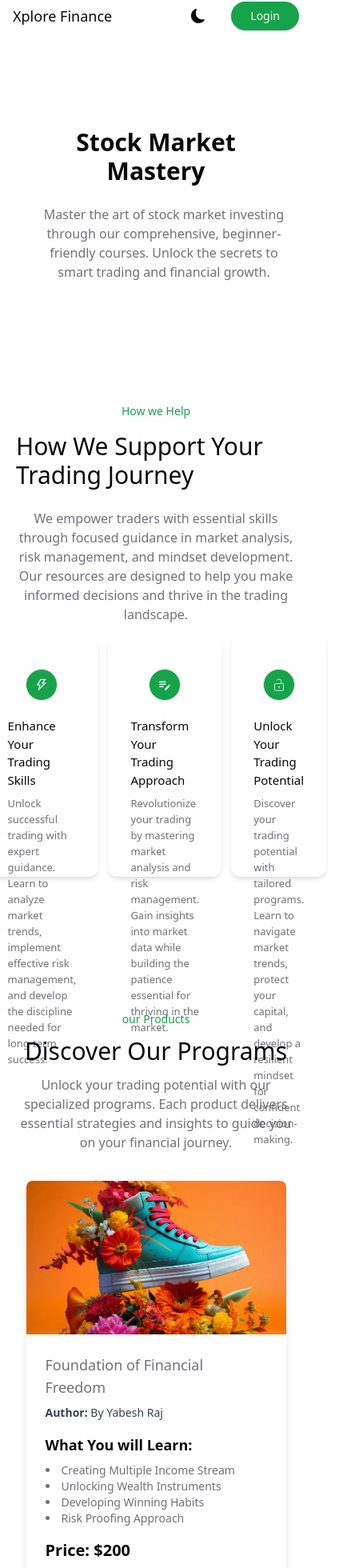
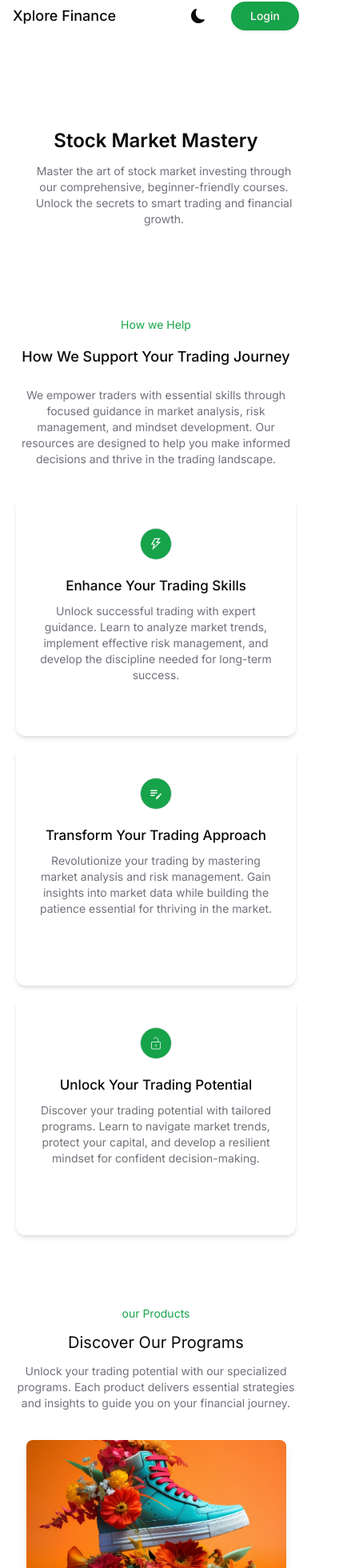
Before and after one commit to arun-murali0/xplore-Finance, a Next.js app: page / in a window 390 px wide. Shown: the part 20-1980 px from the top of the page at 80% size, 424 px wide, since content can reach past the window. Built offline with nearby package versions, Linux system fonts and the light colour scheme.

Commit message:
mobile-responsive applied

```diff
--- a/src/app/layout.tsx
+++ b/src/app/layout.tsx
@@ -25,8 +25,8 @@ const Layout: React.FC<{ children: React.ReactNode }> = (
     <body
       className={cn(
         `max-h-screen overflow-x-hidden max-w-full bg-background text-foreground antialiased ${
-          dark ? "dark" : "null"
-        }`
+          inter.className
+        } ${dark ? "dark" : "null"}`
       )}
     >
       <Navbar />
--- a/src/components/ui/cardWorks.tsx
+++ b/src/components/ui/cardWorks.tsx
@@ -13,11 +13,15 @@ export const WorkCard: FC<cardProp> = ({ title, content, className, icon }) => {
       className={`max-w-fit h-[300px] p-7 ${className} bg-grey   rounded-xl shadow-md bg-card`}
     >
       <div className="border rounded-full bg-primary text-card w-10 h-10 flex justify-center items-center mx-auto mt-3">
-        <div className="text-lg">{icon}</div>
+        <div className="text-lg max-sm:text-md">{icon}</div>
       </div>
-      <div className={`text-[15px] text-wrap mt-5 ${className}`}>{title}</div>
       <div
-        className={`text-muted-foreground text-[13px] text-balance leading-5 ${className} my-2`}
+        className={`text-[17px] text-wrap mt-5 max-sm:text-center font-medium ${className} max-sm:text-md`}
+      >
+        {title}
+      </div>
+      <div
+        className={`text-muted-foreground text-[15px] max-sm:text-sm text-center leading-5 ${className}  my-2`}
       >
         {content}
       </div>
--- a/src/components/ui/productCard.tsx
+++ b/src/components/ui/productCard.tsx
@@ -26,13 +26,17 @@ const ProductCard: FC<cardProp> = ({
     >
       <Image className="w-full h-48 object-cover " src={dummy} alt={""} />
       <div className="p-6">
-        <h5 className="text-lg mb-2 text-muted-foreground">{title}</h5>
-        <p className="text-gray-700 mb-4 text-sm">
+        <h5 className="text-lg mb-2 text-muted-foreground max-sm:text-base">
+          {title}
+        </h5>
+        <p className="text-gray-700 mb-4 text-sm max-sm:text-xs">
           <strong>Author:</strong> {author}
         </p>
 
-        <h4 className="font-semibold text-lg mb-2">What You will Learn:</h4>
-        <div className="list-disc list-inside text-muted-foreground mb-4">
+        <h4 className="font-semibold text-lg mb-2 max-sm:font-normal max-sm:text-base ">
+          What You will Learn:
+        </h4>
+        <div className="list-disc list-inside text-muted-foreground mb-4 max-sm:text-sm">
           {content?.map((list: any, index: any) => {
             return (
               <div key={index}>
@@ -42,12 +46,12 @@ const ProductCard: FC<cardProp> = ({
           })}
         </div>
 
-        <p className="font-semibold text-xl mb-4">
-          <strong>Price:</strong> ${price}
+        <p className="font-semibold text-xl mb-4 max-sm:text-base">
+          <span className="font-bold max-sm:font-medium">Price:</span> ${price}
         </p>
         <a
           href="#"
-          className="block w-full bg-primary text-card  text-center py-2 rounded transition hover:text-primary-foreground"
+          className="block w-full bg-primary text-card  text-center py-2 rounded transition hover:text-primary-foreground max-sm:text-sm max-sm:py-1"
         >
           Buy Now
         </a>
--- a/src/view/FAQ.tsx
+++ b/src/view/FAQ.tsx
@@ -10,16 +10,16 @@ import { accordion } from "@/constant";
 
 export default function FAQ() {
   return (
-    <Wrapper className="max-w-3xl mx-auto">
+    <Wrapper className="max-w-3xl mx-auto max-sm:px-5">
       <Container
         delay={0.4}
-        className="my-2 flex justify-center items-center py-20"
+        className="my-2 flex justify-center items-center py-20 max-sm:py-10"
       >
         <div>
           <div className="flex justify-center items-center flex-col">
             <div className="text-primary text-sm">FAQ</div>
-            <div className="my-2 text-3xl">Find the Answers You Need</div>
-            <div className="my-3 text-center text-muted-foreground">
+            <div className="my-2 text-2xl">Find the Answers You Need</div>
+            <div className="my-3 text-center text-muted-foreground max-sm:text-sm max-sm:my-1">
               Explore our FAQ to get quick answers and insights that will guide
               you through your trading experience
             </div>
@@ -29,10 +29,10 @@ export default function FAQ() {
               return (
                 <div key={index}>
                   <AccordionItem value={`value-${index}`} className="my-5">
-                    <AccordionTrigger className="text-xl">
+                    <AccordionTrigger className="text-xl max-sm:text-sm">
                       {item.title}
                     </AccordionTrigger>
-                    <AccordionContent className="text-muted-foreground text-[18px]">
+                    <AccordionContent className="text-muted-foreground text-[18px] max-sm:text-sm">
                       {item.description}
                     </AccordionContent>
                   </AccordionItem>
--- a/src/view/Footer.tsx
+++ b/src/view/Footer.tsx
@@ -9,70 +9,72 @@ import { FaYoutube } from "react-icons/fa6";
 
 export default function Footer() {
   return (
-    <Wrapper className="bg-secondary mt-20 rounded-xl max-w-full ">
+    <Wrapper className="bg-secondary mt-20 rounded-xl max-w-full max-sm:mt-5 max-sm:rounded-none">
       <Container
-        className="flex items-center mt-10 max-h-fit py-20 rounded-lg"
+        className="flex items-center mt-10 max-h-fit py-20 max-sm:flex max-sm:gap-2 max-sm:px-1 max-sm:mt-2 max-sm:py-5 max-sm:flex-wrap "
         delay={0}
       >
-        <div className="grid grid-cols-4 gap-20 items-center justify-center px-20">
+        <div className="grid grid-cols-4 gap-20 items-center justify-center px-20 max-sm:px-2 max-sm:grid max-sm:grid-cols-3 max-sm:justify-start max-sm:items-start max-sm:gap-2 ">
           <div className="flex flex-col flex-wrap">
             {/* <Image src={Logo} alt="" /> */}
             Logo
-            <div className="text-pretty text-[15px] my-3 text-muted-foreground">
+            <div className="text-pretty text-[15px] my-3 text-muted-foreground max-sm:text-xs max-sm:my-[1px] max-sm:text-pretty">
               Our mission is to equip you with the knowledge and confidence to
               achieve your financial aspirations.
             </div>
           </div>
           <div>
-            <p className="font-bold underline underline-offset-4">Resources</p>
-            <ul className="flex flex-col my-3">
+            <p className="font-bold underline underline-offset-4 max-sm:text-sm max-sm:font-normal max-sm:no-underline">
+              Resources
+            </p>
+            <ul className="flex flex-col my-3 max-sm:my-1 max-sm:text-sm">
               <Link
                 href="/"
-                className="hover:text-primary text-muted-foreground max-w-fit"
+                className="hover:text-primary text-muted-foreground max-w-fit max-sm:text-sm"
               >
                 Home
               </Link>
               <Link
                 href=""
-                className="hover:text-primary text-muted-foreground max-w-fit"
+                className="hover:text-primary max-sm:text-sm text-muted-foreground max-w-fit"
               >
                 products
               </Link>
               <Link
                 href=""
-                className="hover:text-primary text-muted-foreground max-w-fit"
+                className="hover:text-primary text-muted-foreground max-w-fit max-sm:text-sm"
               >
                 Tools
               </Link>
             </ul>
           </div>
           <div>
-            <p className="font-bold underline underline-offset-4">
+            <p className="font-bold underline underline-offset-4 max-sm:font-normal max-sm:text-sm max-sm:no-underline">
               Quick links
             </p>
-            <ul className="flex flex-col my-3">
+            <ul className="flex flex-col my-3 max-sm:my-1">
               <Link
                 href={""}
-                className="hover:text-primary text-muted-foreground max-w-fit"
+                className="hover:text-primary text-muted-foreground max-w-fit max-sm:text-sm"
               >
                 Terms and Condition
               </Link>
               <Link
                 href={""}
-                className="hover:text-primary text-muted-foreground max-w-fit"
+                className="hover:text-primary text-muted-foreground max-w-fit max-sm:text-sm"
               >
                 Privacy policy
               </Link>
               <Link
                 href={"/"}
-                className="hover:text-primary text-muted-foreground max-w-fit"
+                className="hover:text-primary text-muted-foreground max-w-fit max-sm:text-sm"
               >
                 support
               </Link>
             </ul>
           </div>
           <div>
-            <ul className="flex gap-5 my-3">
+            <ul className="flex gap-5 my-3 max-sm:flex max-sm:justify-start max-sm:mt-5">
               <Link href={""} className="hover:text-primary max-w-fit">
                 <IoLogoInstagram />
               </Link>
@@ -86,9 +88,9 @@ export default function Footer() {
           </div>
         </div>
       </Container>
-      <p className="flex justify-center items-center text-md">
+      <p className="flex justify-center items-center text-md pb-2 max-sm:text-sm max-sm:flex-col">
         © 2024 Xplore Finance. All rights reserved.
-        <span className="text-muted-foreground ms-1">
+        <span className="text-muted-foreground ms-1 max-sm:text-xs max-sm:mt-1 max-sm:ms-0">
           Empowering your financial journey, one step at a time.
         </span>
       </p>
--- a/src/view/Hero.tsx
+++ b/src/view/Hero.tsx
@@ -4,12 +4,12 @@ import { Button } from "@/components/ui/button";
 
 export default function Hero() {
   return (
-    <Wrapper className="flex flex-col items-center justify-center h-full max-md:m-auto py-16">
+    <Wrapper className="flex flex-col items-center justify-center h-full max-md:m-auto py-16 max-sm:px-1">
       <div className="flex flex-col items-center mt-20 max-w-3xl w-11/12 md:w-full max-sm:mt-8">
-        <h1 className="text-6xl max-md:text-3xl md:!leading-snug font-semibold text-center bg-clip-text bg-gradient-to-b from-gray-50 to-black-50  md:m-auto">
+        <h1 className="text-6xl max-md:text-3xl md:!leading-snug font-semibold text-center bg-clip-text bg-gradient-to-b from-gray-50 to-black-50 max-sm:text-2xl">
           Stock Market Mastery
         </h1>
-        <p className="text-base text-muted-foreground  mt-6 text-center max-sm:text-pretty max-sm:ms-5">
+        <p className="text-base text-muted-foreground  mt-6 text-center max-sm:text-sm max-sm:ms-5 max-sm:mt-3 max-sm:text-center">
           Master the art of stock market investing through our comprehensive,
           beginner-friendly courses. Unlock the secrets to smart trading and
           financial growth.
--- a/src/view/Howorks.tsx
+++ b/src/view/Howorks.tsx
@@ -6,16 +6,18 @@ import { works } from "@/constant";
 export default function Howorks() {
   return (
     <Wrapper className="mx-auto max-w-5xl">
-      <Container className="flex flex-col items-center justify-center h-full max-md:m-auto py-20 ">
+      <Container className="flex flex-col items-center justify-center h-full max-md:m-auto py-20 max-sm:py-10">
         <div className="text-primary text-sm my-2">How we Help</div>
-        <h1 className="text-3xl my-2">How We Support Your Trading Journey</h1>
-        <div className="leading-6 my-4 text-center text-muted-foreground text-wrap">
+        <h1 className="text-3xl my-2 max-sm:text-lg max-sm:font-medium max-sm:text-center">
+          How We Support Your Trading Journey
+        </h1>
+        <div className="leading-6 my-4 text-center text-muted-foreground text-wrap max-sm:text-sm max-sm:text-pretty">
           We empower traders with essential skills through focused guidance in
           market analysis, risk management, and mindset development. Our
           resources are designed to help you make informed decisions and thrive
           in the trading landscape.
         </div>
-        <div className="flex justify-between items-center gap-3">
+        <div className="flex justify-between items-center gap-3 mt-5 max-sm:flex max-sm:flex-col">
           {works.map((work, index) => (
             <div key={index}>
               <WorkCard
--- a/src/view/Navbar.tsx
+++ b/src/view/Navbar.tsx
@@ -18,7 +18,7 @@ const Navbar = () => {
     <header
       className={`px-4 h-20 sticky top-0 inset-x-0 w-full bg-background/40 backdrop-blur-lg  z-50`}
     >
-      <Container reverse>
+      <Container reverse delay={0.3}>
         <div className="flex items-center justify-between h-full mx-auto md:max-w-screen-xl">
           <div className="flex items-start">
             <Link href="/" className="flex items-center gap-2">
--- a/src/view/Products.tsx
+++ b/src/view/Products.tsx
@@ -6,11 +6,13 @@ import { CardDetails } from "@/constant";
 export default function Products() {
   return (
     <Wrapper className="max-w-full mx-auto">
-      <Container className="py-20">
+      <Container className="py-20 max-sm:py-10">
         <div className="flex flex-col justify-center items-center">
           <div className="text-sm text-primary my-2">our Products</div>
-          <div className="text-3xl my-1">Discover Our Programs</div>
-          <div className="text-muted-foreground text-center my-2 ">
+          <div className="text-3xl my-1 max-sm:text-xl">
+            Discover Our Programs
+          </div>
+          <div className="text-muted-foreground text-center my-2 max-sm:text-sm">
             Unlock your trading potential with our specialized programs. Each
             product delivers essential strategies and insights to guide you on
             your financial journey.
--- a/src/view/contact.tsx
+++ b/src/view/contact.tsx
@@ -5,12 +5,15 @@ import Link from "next/link";
 export default function contact() {
   return (
     <Wrapper className="max-w-5xl mx-auto">
-      <Container className="flex text-card bg-foreground w-full justify-center items-center flex-col py-10 rounded-lg">
-        <div className="text-3xl text-card">Contact us</div>
-        <div className="text-muted-foreground text-xl my-3">
+      <Container className="flex text-card bg-accent-foreground w-full justify-center items-center flex-col py-10 rounded-lg max-sm:py-5">
+        <div className="text-3xl text-card max-sm:text-xl">Contact us</div>
+        <div className="text-muted-foreground text-xl my-3 max-sm:text-sm max-sm:px-3">
           Have questions? We are just a message away!{" "}
-          <span className="hover:text-primary underline underline-offset-4 mx-2 text-card">
-            <Link href={"/support"}>{`Let's connect`}</Link>
+          <span className="hover:text-primary underline underline-offset-4 mx-2 text-card max-sm:flex max-sm:justify-center max-sm:mt-3  ">
+            <Link
+              href={"/support"}
+              className="text-center"
+            >{`Let's connect`}</Link>
           </span>
         </div>
       </Container>
```
